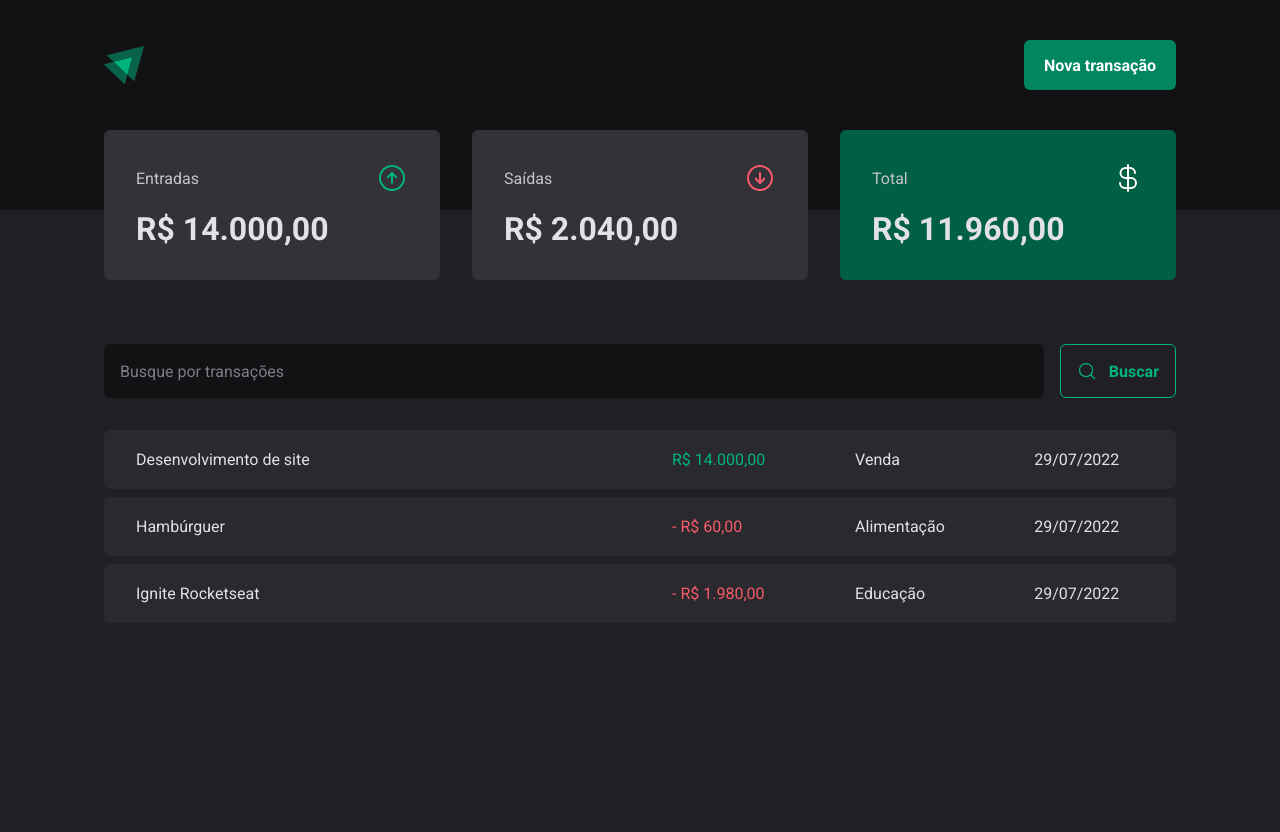
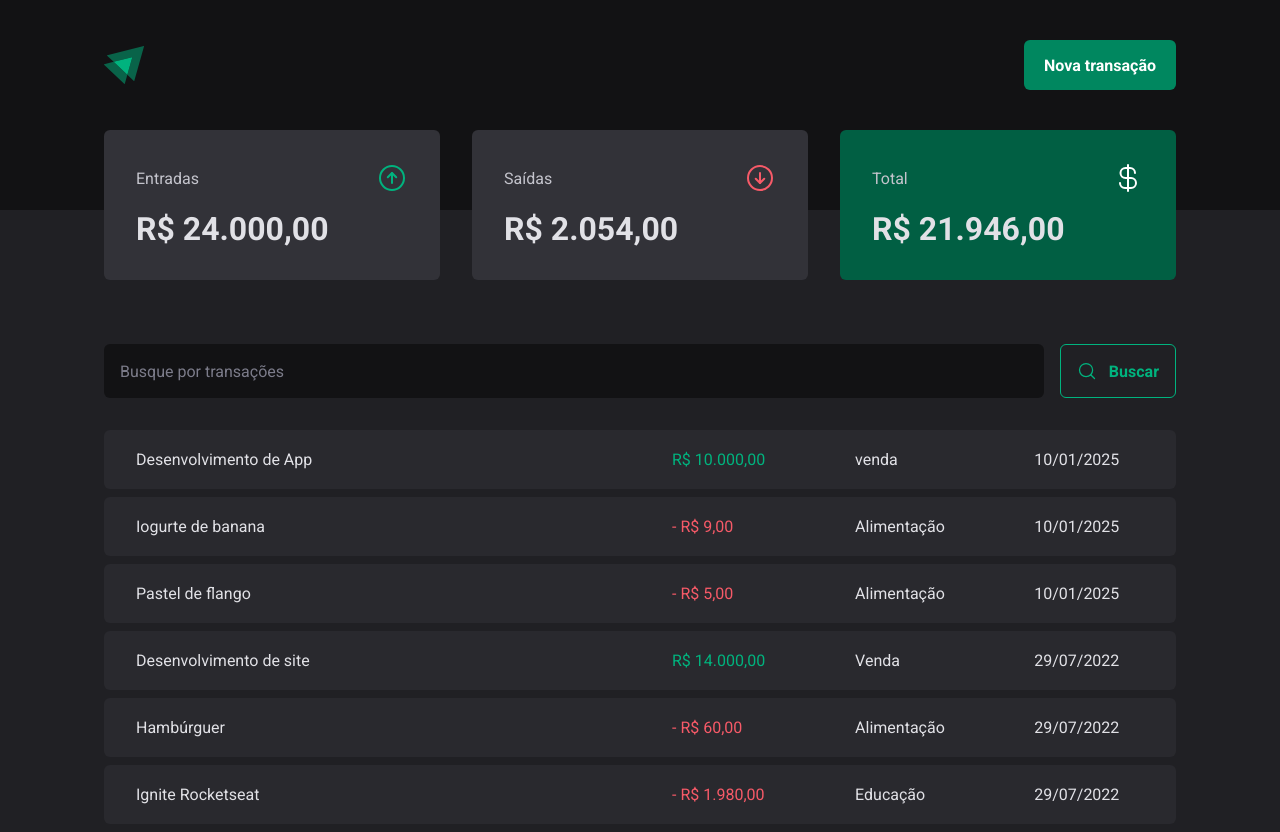
Before and after one commit to caio-guimaraes-web/dt-money-by-caio, a React (Vite) app: page / in a window 1280 px wide. Before the commit the page ends 800 px from the top, so only its background shows below. Built offline with nearby package versions, Linux system fonts and the light colour scheme; data requests are answered from the project's data file.

Commit message:
creating new transaction

```diff
--- a/server.json
+++ b/server.json
@@ -23,6 +23,30 @@
       "category": "Educação",
       "price": 1980,
       "createdAt": "2022-07-29T19:24:44.505Z"
+    },
+    {
+      "description": "Pastel de flango",
+      "price": 5,
+      "category": "Alimentação",
+      "type": "outcome",
+      "createdAt": "2025-01-10T21:32:26.775Z",
+      "id": 4
+    },
+    {
+      "description": "Iogurte de banana",
+      "price": 9,
+      "category": "Alimentação",
+      "type": "outcome",
+      "createdAt": "2025-01-10T21:32:57.170Z",
+      "id": 5
+    },
+    {
+      "description": "Desenvolvimento de App",
+      "price": 10000,
+      "category": "venda",
+      "type": "income",
+      "createdAt": "2025-01-10T21:35:24.702Z",
+      "id": 6
     }
   ]
 }
--- a/src/components/NewTransactionModal/index.tsx
+++ b/src/components/NewTransactionModal/index.tsx
@@ -1,8 +1,10 @@
 import { zodResolver } from "@hookform/resolvers/zod"
 import * as Dialog from "@radix-ui/react-dialog"
 import { ArrowCircleDown, ArrowCircleUp, X } from "phosphor-react"
+import { useContext } from "react"
 import { Controller, useForm } from "react-hook-form"
 import * as z from "zod"
+import { TransactionsContext } from "../../contexts/TransactionsContext"
 
 import {
   CloseButton,
@@ -22,11 +24,13 @@
 type NewTransactionFormInputs = z.infer<typeof newTransactionFormSchema>
 
 export function NewTransactionModal() {
+  const { createTransaction } = useContext(TransactionsContext)
   const {
     control,
     register,
     handleSubmit,
     formState: { isSubmitting },
+    reset,
   } = useForm<NewTransactionFormInputs>({
     resolver: zodResolver(newTransactionFormSchema),
     defaultValues: {
@@ -35,9 +39,16 @@
   })
 
   async function handleCreateNewTransaction(data: NewTransactionFormInputs) {
-    await new Promise((resolve) => setTimeout(resolve, 2000))
+    const { description, price, category, type } = data
 
-    console.log(data)
+    await createTransaction({
+      description,
+      price,
+      category,
+      type,
+    })
+
+    reset()
   }
 
   return (
@@ -75,7 +86,6 @@
             control={control}
             name="type"
             render={({ field }) => {
-              console.log(field)
               return (
                 <TransactionType
                   onValueChange={field.onChange}
--- a/src/contexts/TransactionsContext.tsx
+++ b/src/contexts/TransactionsContext.tsx
@@ -10,9 +10,17 @@
   createdAt: string
 }
 
+interface CreateTransactionInput {
+  description: string
+  price: number
+  category: string
+  type: "income" | "outcome"
+}
+
 interface TransactionContextType {
   transactions: Transaction[]
   fetchTransactions: (query?: string) => Promise<void>
+  createTransaction: (data: CreateTransactionInput) => Promise<void>
 }
 
 interface TransactionsProviderProps {
@@ -27,11 +35,27 @@
   async function fetchTransactions(query?: string) {
     const response = await api.get("transactions", {
       params: {
+        _sort: "createdAt",
+        _order: "desc",
         q: query,
       },
     })
 
     setTransactions(response.data)
+  }
+
+  async function createTransaction(data: CreateTransactionInput) {
+    const { description, price, category, type } = data
+
+    const response = await api.post("transactions", {
+      description,
+      price,
+      category,
+      type,
+      createdAt: new Date(),
+    })
+
+    setTransactions((state) => [response.data, ...state])
   }
 
   useEffect(() => {
@@ -43,6 +67,7 @@
       value={{
         transactions,
         fetchTransactions,
+        createTransaction,
       }}
     >
       {children}
```
